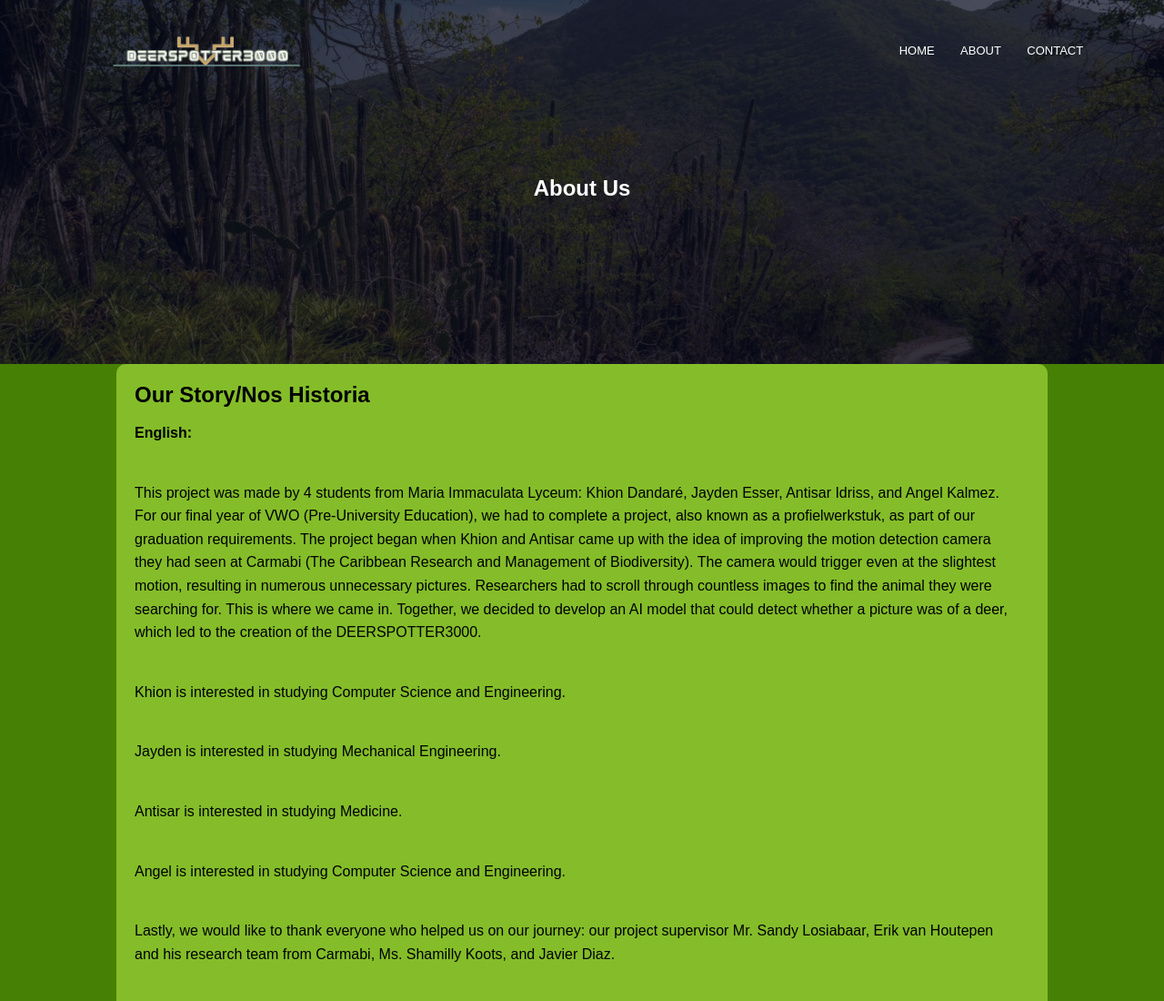
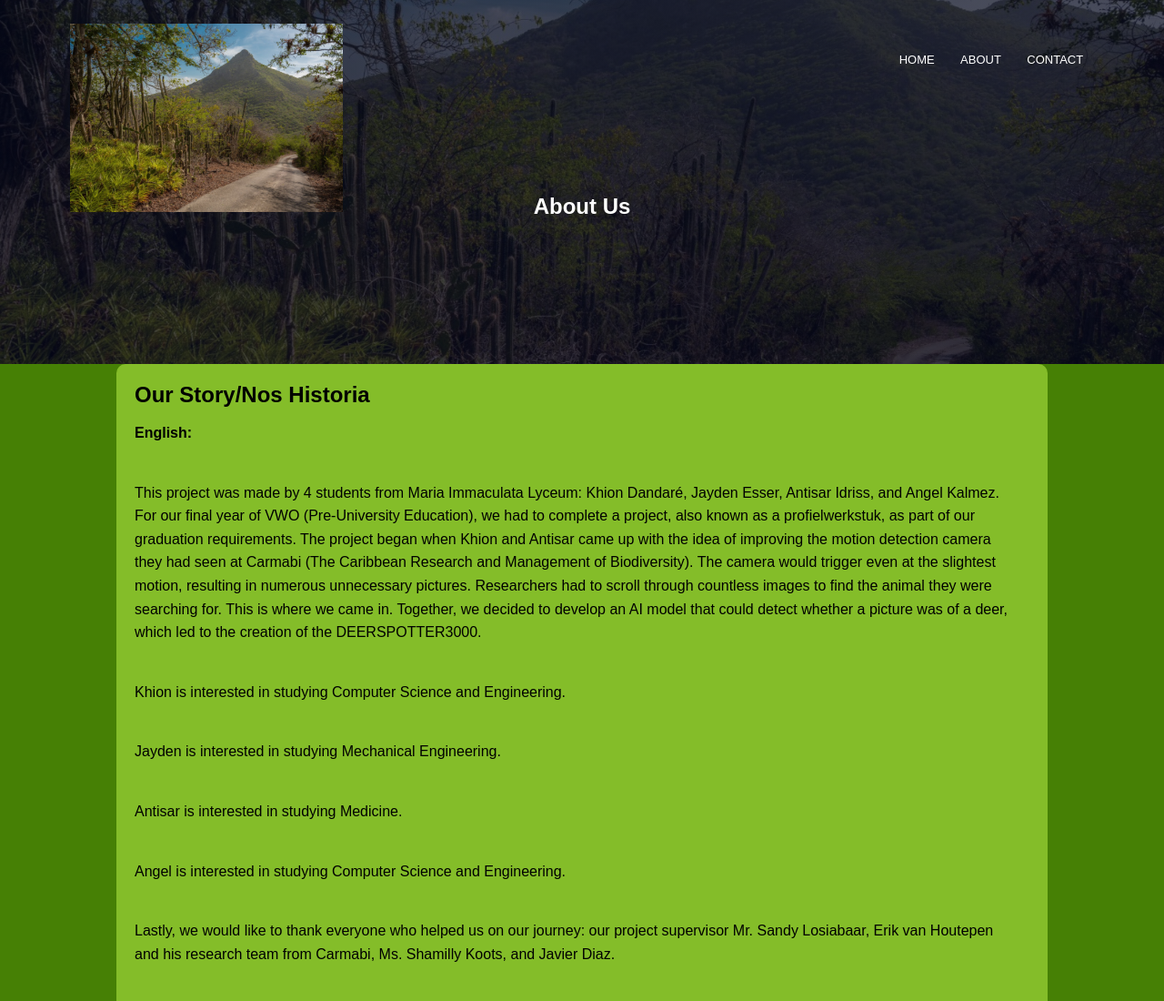
Before and after one commit to khdanda/deerspotter3000, a plain HTML site: page about.html in a window 1280 px wide. Shown: the top 1100 px of the page at 91% size. Drawn offline with Linux system fonts and the light colour scheme; files whose address does not match are found by name; a web font is replaced by a local one.

Commit message:
Update about.html

```diff
--- a/about.html
+++ b/about.html
@@ -21,7 +21,7 @@
   <section class="sub-header">
     <nav>
       <a href="index.html">
-        <img src="deerspotter3000/images/Beige Minimalist Creative Agency Website Desktop Prototype (3) (1).png" alt="Logo" />
+        <img src="images/WhatsApp Image 2025-01-19 at 22.12.49_35d40d29.jpg" alt="Logo" />
       </a>
       <div class="nav-links" id="navLinks">
         <i class="fa fa-times" onclick="hideMenu()"></i>
```
